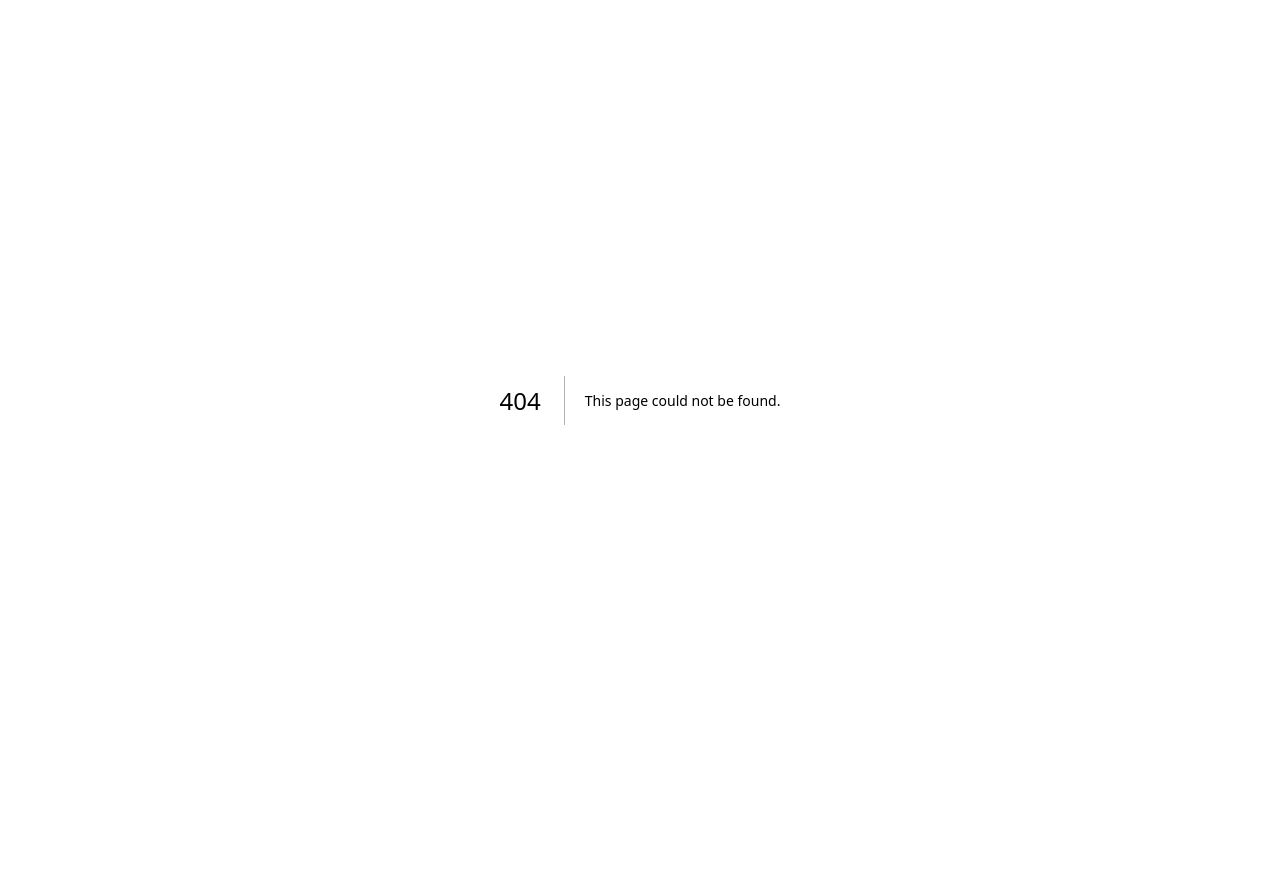
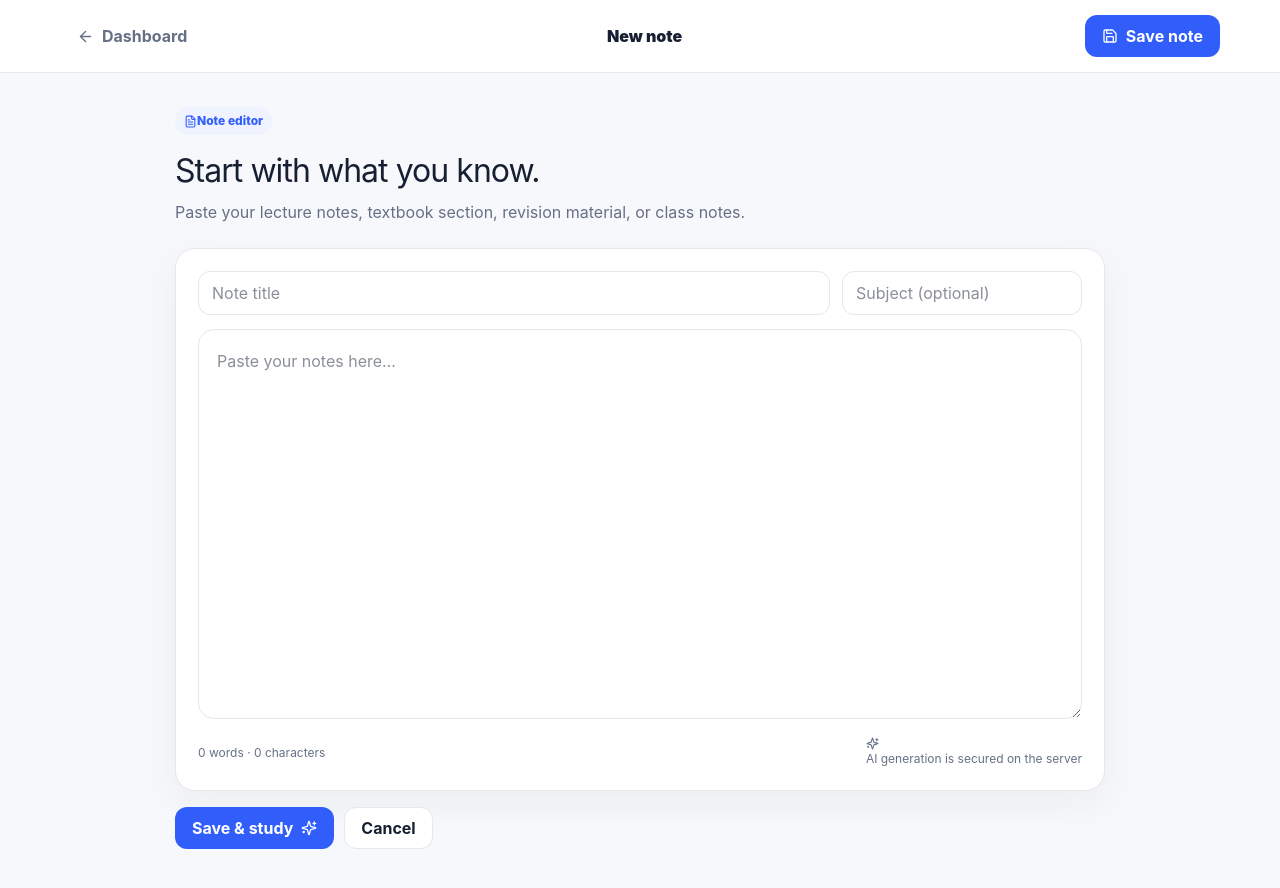
Before and after one commit to App-netizen-arch/studyflow-ai, a Next.js app: page /notes/new in a window 1280 px wide. Before the commit this address had no page. Shown: the top 888 px of the page. Before the commit the page ends 800 px from the top, so only its background shows below. Built offline with nearby package versions, Linux system fonts and the light colour scheme.

Commit message:
feat: add focused note editor

```diff
--- /dev/null
+++ b/app/notes/new/page.tsx
@@ -0,0 +1,15 @@
+'use client';
+
+import Link from 'next/link';
+import { ArrowLeft, FileText, Sparkles, Save } from 'lucide-react';
+import { useState } from 'react';
+
+export default function NewNotePage(){
+  const [title,setTitle]=useState(''); const [subject,setSubject]=useState(''); const [content,setContent]=useState(''); const [saving,setSaving]=useState(false); const [error,setError]=useState('');
+  const words=content.trim()?content.trim().split(/\s+/).length:0;
+  async function save(){ setError(''); if(!title.trim()||content.trim().length<20){setError('Add a title and at least 20 characters of notes.');return;} setSaving(true); try{ const res=await fetch('/api/notes',{method:'POST',headers:{'Content-Type':'application/json'},body:JSON.stringify({title,subject,content})}); const json=await res.json(); if(!json.success) throw new Error(json.error?.message||'Unable to save'); window.location.href=`/notes/${json.data.id}`;}catch(e){setError(e instanceof Error?e.message:'Unable to save this note.');setSaving(false);} }
+  return <main><header style={{borderBottom:'1px solid #e5e7eb',background:'#fff'}}><div className="container" style={{height:72,display:'flex',alignItems:'center',justifyContent:'space-between'}}><Link href="/dashboard" className="btn btn-ghost"><ArrowLeft size={17}/> Dashboard</Link><div style={{fontWeight:900}}>New note</div><button className="btn btn-primary" onClick={save} disabled={saving}><Save size={16}/>{saving?'Saving…':'Save note'}</button></div></header>
+  <div className="container" style={{padding:'34px 0 70px',maxWidth:930}}><div className="badge"><FileText size={13}/> Note editor</div><h1 style={{fontSize:32,letterSpacing:'-.03em',margin:'12px 0 5px'}}>Start with what you know.</h1><p style={{color:'#667085',margin:'0 0 24px'}}>Paste your lecture notes, textbook section, revision material, or class notes.</p>
+    <div className="card" style={{padding:22}}><div style={{display:'grid',gridTemplateColumns:'1fr 240px',gap:12,marginBottom:14}}><input className="input" aria-label="Note title" placeholder="Note title" value={title} onChange={e=>setTitle(e.target.value)}/><input className="input" aria-label="Subject" placeholder="Subject (optional)" value={subject} onChange={e=>setSubject(e.target.value)}/></div><textarea className="textarea" aria-label="Study notes" placeholder="Paste your notes here…" value={content} onChange={e=>setContent(e.target.value)} /><div style={{display:'flex',justifyContent:'space-between',alignItems:'center',marginTop:12,color:'#667085',fontSize:12}}><span>{words} words · {content.length.toLocaleString()} characters</span><span><Sparkles size={13} style={{verticalAlign:'-2px',marginRight:4}}/>AI generation is secured on the server</span></div>{error&&<div role="alert" style={{marginTop:14,padding:12,borderRadius:12,background:'#fff4f2',color:'#b42318',fontSize:13}}>{error}</div>}
+    </div><div style={{display:'flex',gap:10,marginTop:16,alignItems:'center'}}><button className="btn btn-primary" onClick={save} disabled={saving||!content.trim()}>Save & study <Sparkles size={16}/></button><Link href="/dashboard" className="btn btn-secondary">Cancel</Link></div></div></main>;
+}
```
